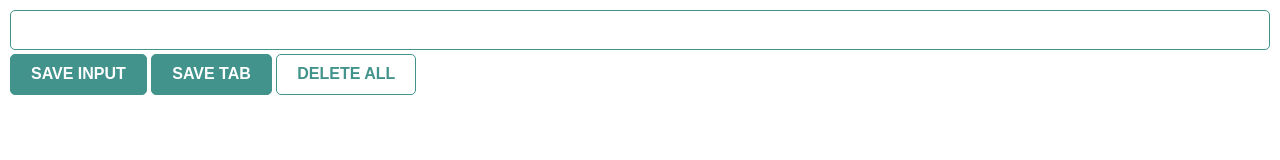
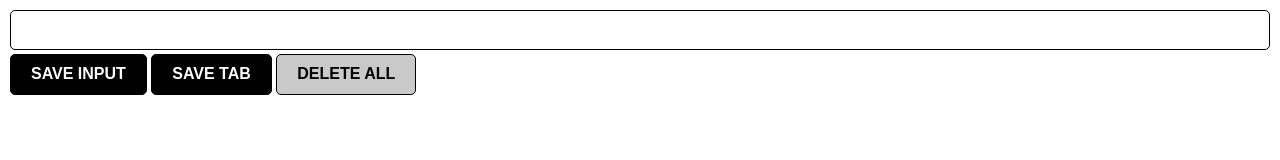
Before and after one commit to AynAhmed/URL-Tracker, a website built with Vite: page index.html in a window 1280 px wide. Built offline with nearby package versions, Linux system fonts and the light colour scheme.

Commit message:
Add files via upload

```diff
--- a/index.css
+++ b/index.css
@@ -9,23 +9,23 @@ input {
     width: 100%;
     padding: 10px;
     box-sizing: border-box;
-    border: 1px solid #41938c;
+    border: 1px solid black;
     margin-bottom: 4px;
     border-radius: 5px;
 }
 
 button {
-    background: #41938c;
+    background: black;
     color: white;
     padding: 10px 20px;
-    border: 1px solid #41938c;
+    border: 1px solid black;
     font-weight: bold;
     border-radius: 5px;
 }
 
 #delete-btn {
-    background: white;
-    color: #41938c;
+    background: rgb(201, 201, 201);
+    color: black;
     border-radius: 5px;
 }
 
@@ -38,8 +38,3 @@ ul {
 li {
     margin-top: 5px;
 }
-
-.a {
-  color:  #41938c;
-    text-decoration: none;
-}
```
Also changed, not shown: README.md (added), icon.png, manifest.json.
